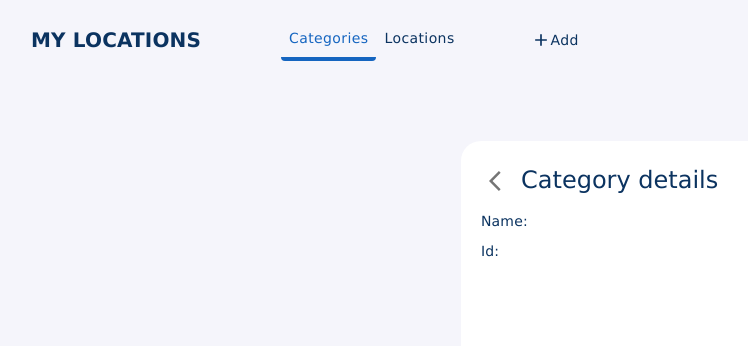
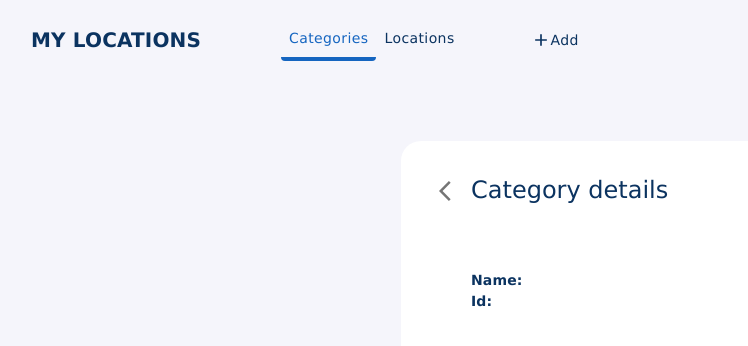
Before and after one commit to oanaprf/my-locations, a React (Create React App) app: page /categories/1/view in a window 1280 px wide. Shown: the top 346 px of the page, without its empty margins (9-757 px from the left). Built offline with nearby package versions, Linux system fonts and the light colour scheme.

Commit message:
styled forms

```diff
--- a/src/components/categories/AddCategory.tsx
+++ b/src/components/categories/AddCategory.tsx
@@ -10,11 +10,11 @@ import { getCategoryById } from "../../redux/selectors";
 
 const useStyles = makeStyles({
   form: {
-    width: 300,
+    width: 400,
     minHeight: 200,
     backgroundColor: "white",
     borderRadius: 20,
-    padding: 20,
+    padding: 30,
     display: "flex",
     flexDirection: "column",
     justifyContent: "space-between",
@@ -22,6 +22,9 @@ const useStyles = makeStyles({
   flex: {
     display: "flex",
     alignItems: "center",
+  },
+  saveButton: {
+    alignSelf: "flex-end",
   },
 });
 
@@ -56,12 +59,12 @@ const AddCategory = () => {
       <TextField
         label="Name"
         size="small"
-        variant="outlined"
+        variant="standard"
         required
         value={name}
         onChange={onChange}
       />
-      <Button variant="contained" onClick={onSave}>
+      <Button variant="contained" onClick={onSave} className={classes.saveButton}>
         Save
       </Button>
     </div>
--- a/src/components/categories/CategoriesList.tsx
+++ b/src/components/categories/CategoriesList.tsx
@@ -9,12 +9,13 @@ const useStyles = makeStyles({
   categories: {
     display: "flex",
     flexDirection: "column",
+    width: 500,
   },
   category: {
     backgroundColor: "white",
-    borderRadius: 20,
+    borderRadius: 10,
     padding: 20,
-    marginBottom: 10,
+    marginBottom: 5,
     "&:hover": {
       cursor: "pointer",
       backgroundColor: "#e8f0f9",
--- a/src/components/categories/ViewCategory.tsx
+++ b/src/components/categories/ViewCategory.tsx
@@ -7,18 +7,24 @@ import { getCategoryById } from "../../redux/selectors";
 
 const useStyles = makeStyles({
   form: {
-    width: 300,
+    width: 400,
     minHeight: 200,
     backgroundColor: "white",
     borderRadius: 20,
-    padding: 20,
+    padding: 30,
     display: "flex",
     flexDirection: "column",
   },
   flex: {
     display: "flex",
     alignItems: "center",
-    marginBottom: 10,
+  },
+  fields: {
+    flexGrow: 1,
+    display: "flex",
+    flexDirection: "column",
+    justifyContent: "center",
+    marginLeft: 40,
   },
 });
 
@@ -38,13 +44,19 @@ const ViewCategory = () => {
         </IconButton>
         <Typography variant="h5">Category details</Typography>
       </div>
-      <div className={classes.flex}>
-        <Typography variant="body2">Name: </Typography>
-        <Typography variant="body2">{category?.name}</Typography>
-      </div>
-      <div className={classes.flex}>
-        <Typography variant="body2">Id: </Typography>
-        <Typography variant="body2">{category?.id}</Typography>
+      <div className={classes.fields}>
+        <div className={classes.flex}>
+          <Typography variant="body2" style={{ fontWeight: 700, marginRight: 10 }}>
+            Name:
+          </Typography>
+          <Typography variant="body2">{category?.name}</Typography>
+        </div>
+        <div className={classes.flex}>
+          <Typography variant="body2" style={{ fontWeight: 700, marginRight: 10 }}>
+            Id:
+          </Typography>
+          <Typography variant="body2">{category?.id}</Typography>
+        </div>
       </div>
     </div>
   );
```
